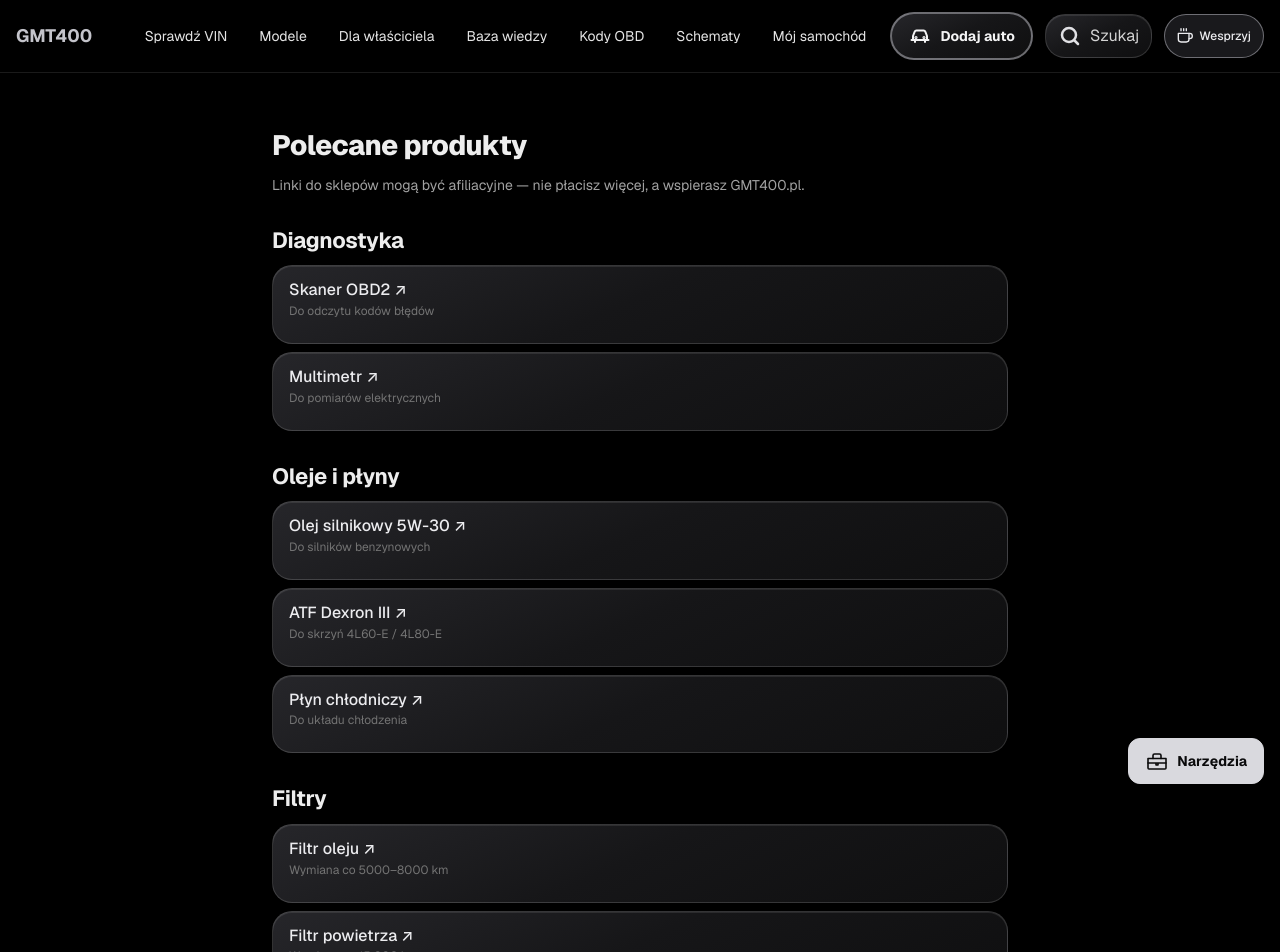
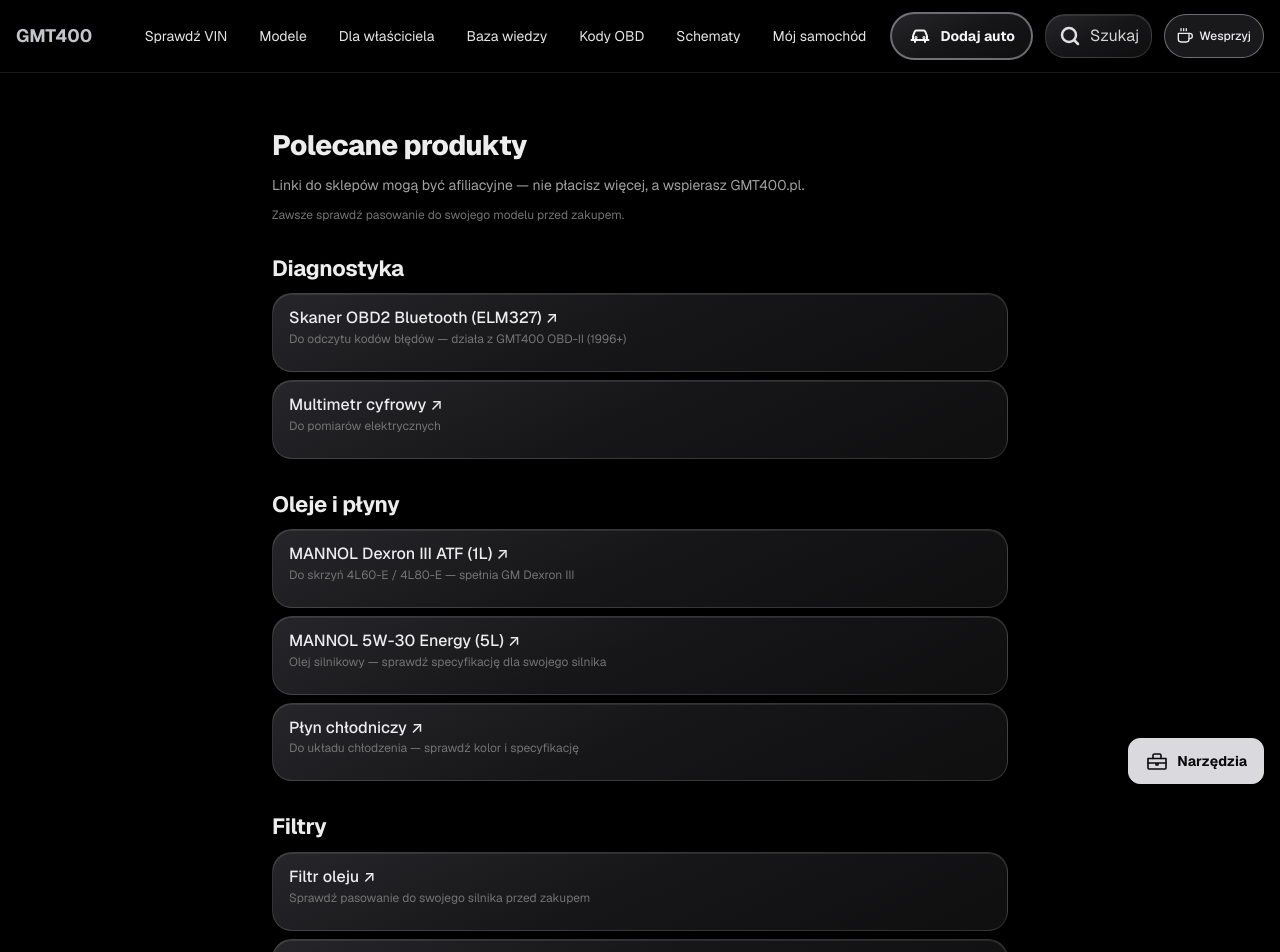
Before and after one commit to tsrc4mm9gg-netizen/gmt400-app, a Next.js app: page /polecane in a window 1280 px wide. Shown: the top 952 px of the page. Built offline with nearby package versions, Linux system fonts and the light colour scheme.

Commit message:
feat: add specific product links to polecane page

```diff
--- a/src/app/polecane/page.tsx
+++ b/src/app/polecane/page.tsx
@@ -9,28 +9,35 @@ export const metadata: Metadata = {
 
 const AFFILIATE_TAG = 'gmt400pl-20';
 
-const categories = [
+type Product = {
+  name: string;
+  note: string;
+  asin?: string;
+  search?: string;
+};
+
+const categories: { name: string; items: Product[] }[] = [
   {
     name: 'Diagnostyka',
     items: [
-      { name: 'Skaner OBD2', search: 'OBD2 scanner', note: 'Do odczytu kodów błędów' },
-      { name: 'Multimetr', search: 'digital multimeter', note: 'Do pomiarów elektrycznych' },
+      { name: 'Skaner OBD2 Bluetooth (ELM327)', asin: 'B0DGXVWWP2', note: 'Do odczytu kodów błędów — działa z GMT400 OBD-II (1996+)' },
+      { name: 'Multimetr cyfrowy', search: 'digital multimeter', note: 'Do pomiarów elektrycznych' },
     ],
   },
   {
     name: 'Oleje i płyny',
     items: [
-      { name: 'Olej silnikowy 5W-30', search: '5W-30 engine oil', note: 'Do silników benzynowych' },
-      { name: 'ATF Dexron III', search: 'Dexron III ATF', note: 'Do skrzyń 4L60-E / 4L80-E' },
-      { name: 'Płyn chłodniczy', search: 'coolant antifreeze', note: 'Do układu chłodzenia' },
+      { name: 'MANNOL Dexron III ATF (1L)', asin: 'B002K4OWDK', note: 'Do skrzyń 4L60-E / 4L80-E — spełnia GM Dexron III' },
+      { name: 'MANNOL 5W-30 Energy (5L)', search: 'MANNOL 5W-30 Energy 5L', note: 'Olej silnikowy — sprawdź specyfikację dla swojego silnika' },
+      { name: 'Płyn chłodniczy', search: 'coolant antifreeze', note: 'Do układu chłodzenia — sprawdź kolor i specyfikację' },
     ],
   },
   {
     name: 'Filtry',
     items: [
-      { name: 'Filtr oleju', search: 'oil filter', note: 'Wymiana co 5000–8000 km' },
-      { name: 'Filtr powietrza', search: 'air filter car', note: 'Wymiana co 15 000 km' },
-      { name: 'Filtr paliwa', search: 'fuel filter', note: 'Wymiana co 30 000 km' },
+      { name: 'Filtr oleju', search: 'oil filter', note: 'Sprawdź pasowanie do swojego silnika przed zakupem' },
+      { name: 'Filtr powietrza', search: 'air filter car', note: 'Sprawdź pasowanie do swojego modelu' },
+      { name: 'Filtr paliwa', search: 'fuel filter', note: 'Sprawdź pasowanie do swojego silnika' },
     ],
   },
   {
@@ -42,8 +49,11 @@ const categories = [
   },
 ];
 
-function amazonLink(search: string) {
-  return `https://www.amazon.de/s?k=${encodeURIComponent(search)}&tag=${AFFILIATE_TAG}&ref=nb_sb_noss`;
+function productLink(item: Product) {
+  if (item.asin) {
+    return `https://www.amazon.de/dp/${item.asin}?tag=${AFFILIATE_TAG}`;
+  }
+  return `https://www.amazon.de/s?k=${encodeURIComponent(item.search || '')}&tag=${AFFILIATE_TAG}`;
 }
 
 export default function PolecanePage() {
@@ -53,6 +63,9 @@ export default function PolecanePage() {
       <p className="mt-2 text-sm text-neutral-400">
         Linki do sklepów mogą być afiliacyjne — nie płacisz więcej, a wspierasz GMT400.pl.
       </p>
+      <p className="mt-1 text-xs text-neutral-500">
+        Zawsze sprawdź pasowanie do swojego modelu przed zakupem.
+      </p>
 
       {categories.map((cat) => (
         <section key={cat.name} className="mt-8">
@@ -61,7 +74,7 @@ export default function PolecanePage() {
             {cat.items.map((item) => (
               <li key={item.name} className="rounded-lg border border-white/10 bg-neutral-900/50 px-4 py-3">
                 <a
-                  href={amazonLink(item.search)}
+                  href={productLink(item)}
                   target="_blank"
                   rel="noopener noreferrer sponsored"
                   className="font-medium text-silver-200 hover:text-white hover:underline"
```
